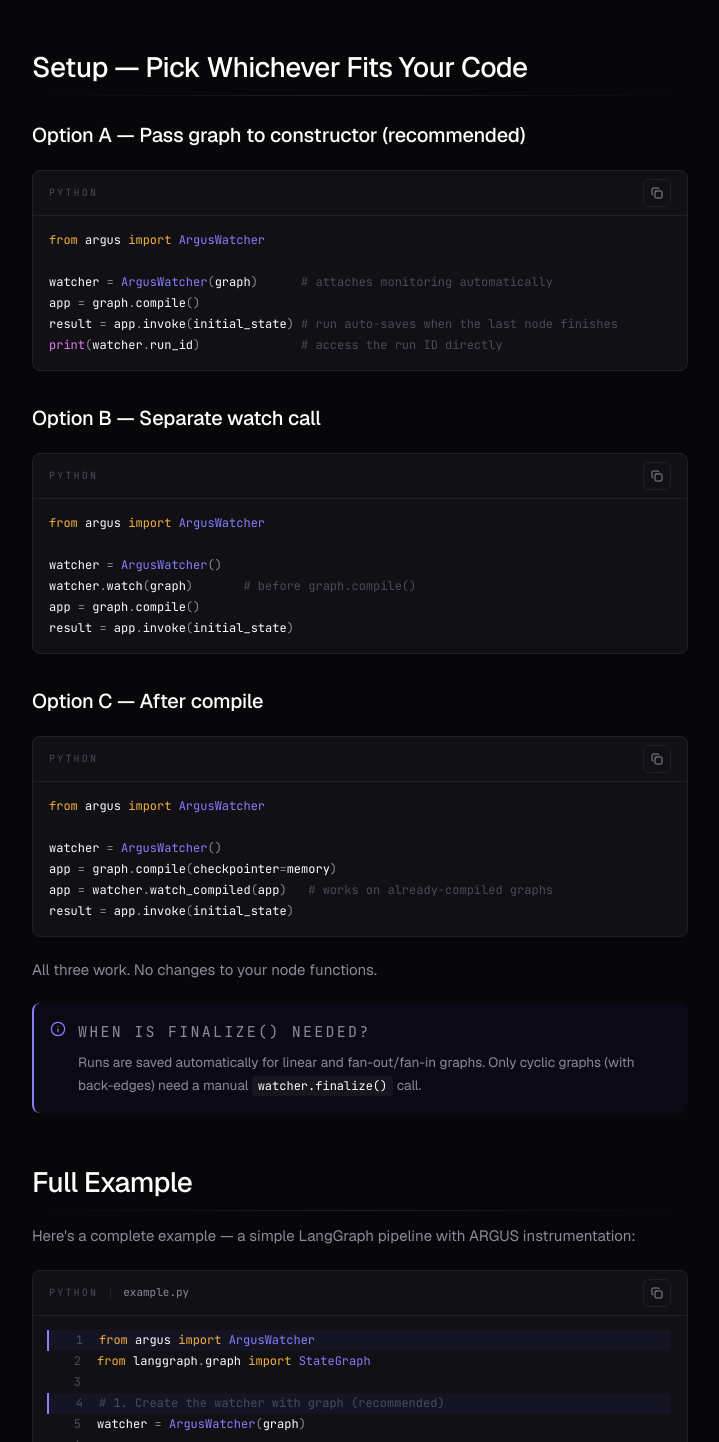
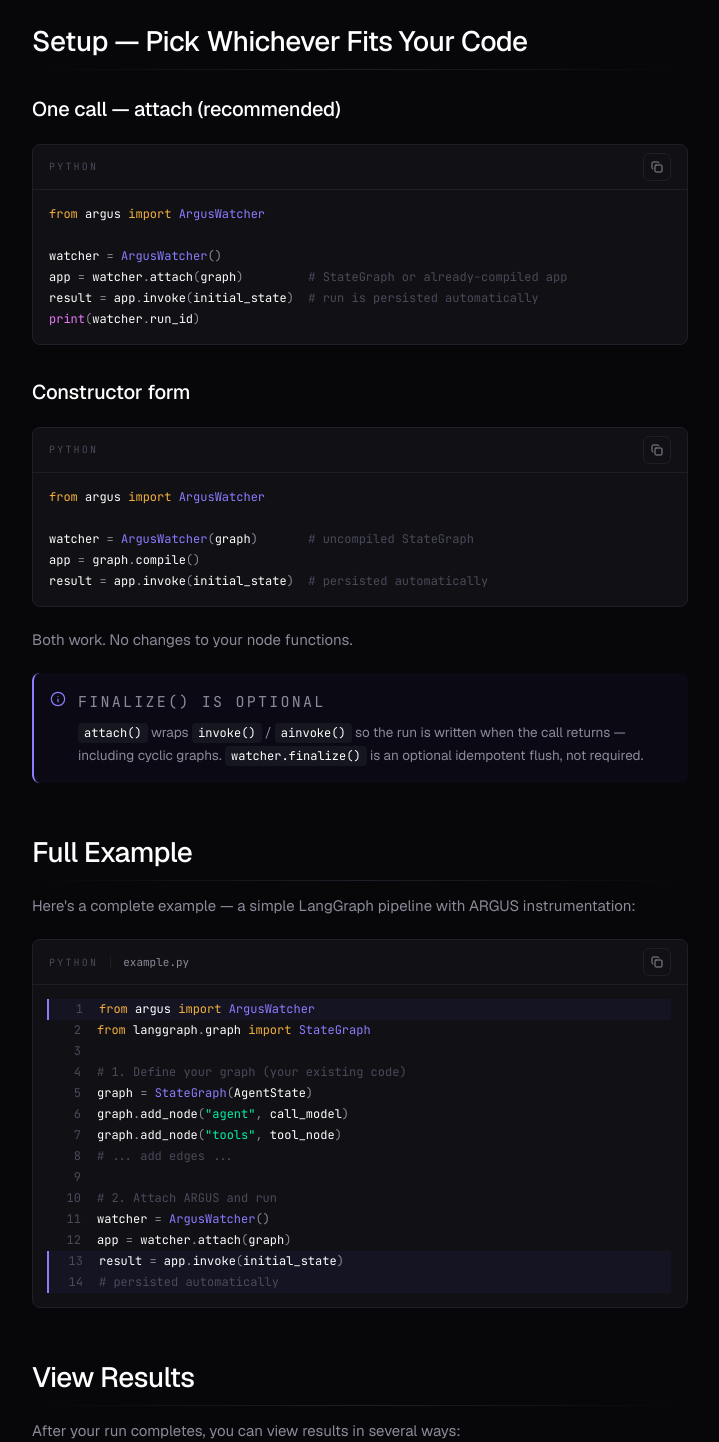
Before and after one commit to VaradDurge/Website-for-Argus, a Next.js app: page /docs/quickstart in a window 1280 px wide. Shown: the part 1248-2690 px from the top of the page, without its empty margins (300-1019 px from the left). Built offline with nearby package versions, Linux system fonts and the light colour scheme.

Commit message:
docs: Wave A install and attach() on landing and docs
Teach pip install argus-agents as the full product, ArgusWatcher().attach(graph) as the one-call API, and finalize() as optional.

```diff
--- a/app/components/AgentSetup.tsx
+++ b/app/components/AgentSetup.tsx
@@ -35,10 +35,7 @@
 def search(state: AgentState) -> dict:
     return {"results": [...]}
 
-3. GRAPH STRUCTURE: Check if the graph is:
-  - Linear (A → B → C) — auto-finalize works, no extra code needed
-  - Fan-out/fan-in (DAG) — auto-finalize works
-  - Cyclic (has loops / back-edges) — will need watcher.finalize() after invoke
+3. GRAPH STRUCTURE: Linear, fan-out/fan-in (DAG), and cyclic (loops / back-edges) all persist automatically after invoke() — no finalize() call needed.
 
 4. ASYNC CHECK: If node functions are async (async def), ARGUS handles both — just make sure you're using await app.ainvoke() not app.invoke().
 
@@ -56,31 +53,22 @@
 
 STEP 3 — INTEGRATE ARGUS
 
-Install with all features:
-
-pip install argus-agents[all]
-
-Or install only what you need:
-
-pip install argus-agents                    # core only (zero dependencies)
-pip install argus-agents[langgraph]         # + LangGraph adapter
-pip install argus-agents[cli]               # + argus CLI commands
-pip install argus-agents[llm]               # + LLM investigation & semantic judge
-pip install argus-agents[langgraph,cli]     # LangGraph + CLI (no LLM features)
+Install: pip install argus-agents
+(The PyPI package is argus-agents, not argus. Default install includes the CLI, LangGraph adapter, and UI. Do not add [cli] or [langgraph] extras. LLM judge is optional: pip install argus-agents[llm])
 
 Add ArgusWatcher to the file where the graph is built:
 
 from argus import ArgusWatcher
 
-watcher = ArgusWatcher(graph)          # pass StateGraph before compile()
-app = graph.compile()
-result = app.invoke(initial_state)
+watcher = ArgusWatcher()
+app = watcher.attach(graph)            # StateGraph OR already-compiled app
+result = app.invoke(initial_state)     # run persists automatically
 print(watcher.run_id)
 
-If the graph is already compiled elsewhere, use watch_compiled():
+If you prefer compiling yourself:
 
-watcher = ArgusWatcher()
-app = watcher.watch_compiled(app)
+watcher = ArgusWatcher(graph)          # uncompiled StateGraph
+app = graph.compile()
 result = app.invoke(initial_state)
 
 STEP 4 — PICK THE RIGHT CONFIG
@@ -99,12 +87,12 @@
         "*": lambda o: ("error" not in o, "error key present"),
     },
 
-    # --- LLM investigation (needs argus login) ---
-    investigate=True,         # LLM root-cause analysis on failures (default: True)
+    # --- LLM investigation (default: True) ---
+    investigate=True,         # LLM root-cause analysis on failures
                               # set to "always" to investigate every run, False to disable
 
-    # --- LLM semantic judge (needs argus login) ---
-    semantic_judge=True,      # LLM reviews every node's output for subtle issues (default: True)
+    # --- LLM semantic judge (default: True) ---
+    semantic_judge=True,      # LLM reviews every node's output for subtle issues
     judge_model="gpt-4o",     # or "gpt-4o-mini" for cheaper runs
 
     # --- Deterministic rerun ---
@@ -135,10 +123,9 @@
     validators={...},
 )
 
-If the graph has cycles (loops / back-edges), call finalize after invoke:
-
+app = watcher.attach(graph)
 result = app.invoke(initial_state)
-watcher.finalize()    # required for cyclic graphs, safe to call on any graph
+# persisted automatically — finalize() is optional
 
 After running the pipeline:
 
--- a/app/components/Comparison.tsx
+++ b/app/components/Comparison.tsx
@@ -21,7 +21,7 @@
   },
   {
     capability: "Setup",
-    argus: "argus.wrap(graph) — 2 lines, no account needed",
+    argus: "ArgusWatcher().attach(graph) — 2 lines, no account needed",
     others: "SDK + cloud platform + dashboard config",
   },
   {
--- a/app/components/Footer.tsx
+++ b/app/components/Footer.tsx
@@ -8,7 +8,7 @@
 export function Footer() {
   const [copied, setCopied] = useState(false);
   const copyRef = useRef<HTMLButtonElement>(null);
-  const cmd = "pip install argus-agent";
+  const cmd = "pip install argus-agents";
 
   return (
     <footer id="footer" className="relative border-t border-[var(--border)] mt-16">
--- a/app/docs/content/registry.ts
+++ b/app/docs/content/registry.ts
@@ -162,6 +162,7 @@
     toc: [
       { id: "arguswatcher", label: "ArgusWatcher", level: 2 },
       { id: "methods", label: "Methods", level: 2 },
+      { id: "attach", label: ".attach()", level: 3 },
       { id: "watch", label: ".watch()", level: 3 },
       { id: "finalize", label: ".finalize()", level: 3 },
       { id: "get-trace", label: ".get_trace()", level: 3 },
--- a/app/docs/pages/APIReference.tsx
+++ b/app/docs/pages/APIReference.tsx
@@ -27,7 +27,7 @@
                 name: "graph",
                 type: "StateGraph",
                 default: "None",
-                description: "LangGraph graph to monitor. If passed, watch() is called automatically.",
+                description: "Uncompiled StateGraph to monitor. Or omit and call attach() on a StateGraph or compiled app.",
               },
               {
                 name: "max_field_size",
@@ -92,12 +92,29 @@
         Methods
       </Heading>
 
+      <Heading level={3} id="attach">
+        .attach()
+      </Heading>
+      <p className="mt-3 text-[15px] leading-[1.75] text-[var(--text-muted)]">
+        One call for a StateGraph or an already-compiled app. Returns a compiled app with
+        monitoring. <code>invoke()</code> / <code>ainvoke()</code> persist the run when they
+        return. Prefer this for new code.
+      </p>
+
+      <CodeBlock
+        language="python"
+        code={`watcher = ArgusWatcher()
+app = watcher.attach(graph)         # StateGraph or compiled app
+result = app.invoke(initial_state)  # persisted automatically`}
+      />
+
       <Heading level={3} id="watch">
         .watch()
       </Heading>
       <p className="mt-3 text-[15px] leading-[1.75] text-[var(--text-muted)]">
-        Instrument a graph for monitoring. Call before <code>graph.compile()</code>.
-        Not needed if you passed <code>graph</code> to the constructor.
+        Thin wrapper around <code>attach()</code> for an uncompiled StateGraph. Prefer{" "}
+        <code>attach()</code> for new code. Not needed if you passed <code>graph</code> to
+        the constructor.
       </p>
 
       <CodeBlock
@@ -105,41 +122,36 @@
         code={`watcher.watch(graph: StateGraph) -> None`}
       />
 
-      <Callout type="warning">
-        Call <code>watch()</code> before <code>graph.compile()</code>. If you compile first,
-        ARGUS can&apos;t instrument the nodes.
-      </Callout>
-
       <Heading level={3} id="watch-compiled">
         .watch_compiled()
       </Heading>
       <p className="mt-3 text-[15px] leading-[1.75] text-[var(--text-muted)]">
-        Instrument an already-compiled graph. Use when you can&apos;t call{" "}
-        <code>watch()</code> before compilation (e.g. when using a checkpointer).
+        Thin wrapper around <code>attach()</code> for an already-compiled graph. Prefer{" "}
+        <code>attach()</code> for new code.
       </p>
 
       <CodeBlock
         language="python"
-        code={`app = graph.compile(checkpointer=memory)
-app = watcher.watch_compiled(app) -> CompiledGraph`}
+        code={`app = watcher.attach(compiled_app)  # preferred
+app = watcher.watch_compiled(app)   # equivalent thin wrapper`}
       />
 
       <Heading level={3} id="finalize">
         .finalize()
       </Heading>
       <p className="mt-3 text-[15px] leading-[1.75] text-[var(--text-muted)]">
-        Run all detection layers, execute forensic analysis, and persist results.
-        Only needed for cyclic graphs — linear and fan-out graphs auto-save.
+        Optional idempotent flush. Not required after <code>invoke()</code> — including cyclic
+        graphs. Safe to call; a second call is a no-op.
       </p>
 
       <CodeBlock
         language="python"
-        code={`watcher.finalize() -> Trace`}
+        code={`watcher.finalize()  # optional`}
       />
 
       <p className="mt-3 text-[15px] leading-[1.75] text-[var(--text-muted)]">
-        Returns the completed <code>Trace</code> object. If <code>strict=True</code> and
-        detections fire, raises <code>DetectionError</code> after storing the trace.
+        If <code>strict=True</code> and detections fire, raises <code>DetectionError</code> after
+        storing the run.
       </p>
 
       <Heading level={3} id="get-trace">
--- a/app/docs/pages/Architecture.tsx
+++ b/app/docs/pages/Architecture.tsx
@@ -63,8 +63,8 @@
       </ol>
 
       <Callout type="info" title="Auto-save">
-        For linear and fan-out/fan-in graphs, detection and storage happen automatically when the
-        last node finishes. Only cyclic graphs need a manual <code>watcher.finalize()</code> call.
+        Detection and storage happen when <code>invoke()</code> / <code>ainvoke()</code> returns,
+        including cyclic graphs. <code>finalize()</code> is optional and idempotent.
       </Callout>
 
       <Heading level={2} id="two-entry-points">
--- a/app/docs/pages/Configuration.tsx
+++ b/app/docs/pages/Configuration.tsx
@@ -23,7 +23,7 @@
                 name: "graph",
                 type: "StateGraph",
                 default: "None",
-                description: "LangGraph graph to monitor. If passed, watch() is called automatically.",
+                description: "Uncompiled StateGraph to monitor. Or omit and call attach() on a StateGraph or compiled app.",
               },
               {
                 name: "max_field_size",
--- a/app/docs/pages/CoreConcepts.tsx
+++ b/app/docs/pages/CoreConcepts.tsx
@@ -25,10 +25,10 @@
         language="python"
         code={`from argus import ArgusWatcher
 
-watcher = ArgusWatcher(graph)      # attaches monitoring automatically
-app = graph.compile()
-result = app.invoke(initial_state) # run auto-saves when the last node finishes
-print(watcher.run_id)              # access the run ID directly`}
+watcher = ArgusWatcher()
+app = watcher.attach(graph)         # StateGraph or already-compiled app
+result = app.invoke(initial_state)  # persisted automatically
+print(watcher.run_id)`}
       />
 
       <Callout type="info">
@@ -173,9 +173,9 @@
         <li>You view results via CLI, UI, or programmatic API</li>
       </ol>
 
-      <Callout type="info" title="Finalize">
-        Runs are saved automatically for linear and fan-out/fan-in graphs. Only cyclic graphs
-        (with back-edges) need a manual <code>watcher.finalize()</code> call.
+      <Callout type="info" title="Persistence">
+        Runs persist when <code>invoke()</code> returns, including cyclic graphs.{" "}
+        <code>finalize()</code> is an optional idempotent flush, not required.
       </Callout>
     </>
   );
--- a/app/docs/pages/Introduction.tsx
+++ b/app/docs/pages/Introduction.tsx
@@ -52,11 +52,10 @@
         language="python"
         code={`from argus import ArgusWatcher
 
-# Option A — pass graph to constructor (recommended)
-watcher = ArgusWatcher(graph)      # attaches monitoring automatically
-app = graph.compile()
-result = app.invoke(initial_state) # run auto-saves when the last node finishes
-print(watcher.run_id)              # access the run ID directly`}
+watcher = ArgusWatcher()
+app = watcher.attach(graph)         # StateGraph or already-compiled app
+result = app.invoke(initial_state)  # persisted automatically
+print(watcher.run_id)`}
       />
 
       <p className="mt-4 text-[15px] leading-[1.75] text-[var(--text-muted)]">
@@ -82,8 +81,8 @@
       />
 
       <p className="mt-4 text-[15px] leading-[1.75] text-[var(--text-muted)]">
-        Runs are saved automatically for linear and fan-out/fan-in graphs. Only cyclic graphs
-        (with back-edges) need a manual <code>watcher.finalize()</code> call.
+        Runs persist when <code>invoke()</code> returns, including cyclic graphs.{" "}
+        <code>finalize()</code> is optional and idempotent — not required in the happy path.
       </p>
 
       <figure className="my-6 max-w-[480px]">
--- a/app/docs/pages/Quickstart.tsx
+++ b/app/docs/pages/Quickstart.tsx
@@ -22,14 +22,13 @@
       <Heading level={2} id="installation">
         Installation
       </Heading>
-      <CodeBlock language="bash" code={`pip install "argus-agents[all]"`} />
+      <CodeBlock language="bash" code={`pip install argus-agents`} />
       <p className="mt-3 text-[15px] leading-[1.75] text-[var(--text-muted)]">
-        This installs the full product — the <code>argus</code> CLI, the LangGraph adapter,
-        and AI-powered detection. No account, no config files, no cloud: ARGUS runs fully
+        This is the full product — the <code>argus</code> CLI, the LangGraph adapter, and the
+        local UI (<code>argus ui</code>). No account, no config files, no cloud: ARGUS runs fully
         local, runs are stored in <code>.argus/runs/</code>, and heuristic detection works out
-        of the box. (The zero-dependency library alone is <code>pip install argus-agents</code>;
-        add <code>[cli]</code>, <code>[langgraph]</code>, or <code>[llm]</code> for just the
-        piece you need.)
+        of the box. LLM-powered features (semantic judge, investigator) stay optional:{" "}
+        <code>pip install &quot;argus-agents[llm]&quot;</code>.
       </p>
 
       <Heading level={2} id="bring-your-own-key">
@@ -55,51 +54,38 @@
       </Heading>
 
       <Heading level={3} id="option-a">
-        Option A — Pass graph to constructor (recommended)
-      </Heading>
-      <CodeBlock
-        language="python"
-        code={`from argus import ArgusWatcher
-
-watcher = ArgusWatcher(graph)      # attaches monitoring automatically
-app = graph.compile()
-result = app.invoke(initial_state) # run auto-saves when the last node finishes
-print(watcher.run_id)              # access the run ID directly`}
-      />
-
-      <Heading level={3} id="option-b">
-        Option B — Separate watch call
+        One call — attach (recommended)
       </Heading>
       <CodeBlock
         language="python"
         code={`from argus import ArgusWatcher
 
 watcher = ArgusWatcher()
-watcher.watch(graph)       # before graph.compile()
-app = graph.compile()
-result = app.invoke(initial_state)`}
+app = watcher.attach(graph)         # StateGraph or already-compiled app
+result = app.invoke(initial_state)  # run is persisted automatically
+print(watcher.run_id)`}
       />
 
-      <Heading level={3} id="option-c">
-        Option C — After compile
+      <Heading level={3} id="option-b">
+        Constructor form
       </Heading>
       <CodeBlock
         language="python"
         code={`from argus import ArgusWatcher
 
-watcher = ArgusWatcher()
-app = graph.compile(checkpointer=memory)
-app = watcher.watch_compiled(app)   # works on already-compiled graphs
-result = app.invoke(initial_state)`}
+watcher = ArgusWatcher(graph)       # uncompiled StateGraph
+app = graph.compile()
+result = app.invoke(initial_state)  # persisted automatically`}
       />
 
       <p className="mt-4 text-[15px] leading-[1.75] text-[var(--text-muted)]">
-        All three work. No changes to your node functions.
+        Both work. No changes to your node functions.
       </p>
 
-      <Callout type="info" title="When is finalize() needed?">
-        Runs are saved automatically for linear and fan-out/fan-in graphs. Only cyclic graphs
-        (with back-edges) need a manual <code>watcher.finalize()</code> call.
+      <Callout type="info" title="finalize() is optional">
+        <code>attach()</code> wraps <code>invoke()</code> / <code>ainvoke()</code> so the run is
+        written when the call returns — including cyclic graphs.{" "}
+        <code>watcher.finalize()</code> is an optional idempotent flush, not required.
       </Callout>
 
       <Heading level={2} id="run-your-pipeline">
@@ -113,25 +99,21 @@
         language="python"
         filename="example.py"
         showLineNumbers
-        highlights={[1, 4, 11]}
+        highlights={[1, 13, 14]}
         code={`from argus import ArgusWatcher
 from langgraph.graph import StateGraph
 
-# 1. Create the watcher with graph (recommended)
-watcher = ArgusWatcher(graph)
-
-# 2. Define your graph (your existing code)
+# 1. Define your graph (your existing code)
 graph = StateGraph(AgentState)
 graph.add_node("agent", call_model)
 graph.add_node("tools", tool_node)
 # ... add edges ...
 
-# 3. Compile and run
-app = graph.compile()
+# 2. Attach ARGUS and run
+watcher = ArgusWatcher()
+app = watcher.attach(graph)
 result = app.invoke(initial_state)
-
-# Run auto-saves for linear/fan-out graphs
-# For cyclic graphs, call watcher.finalize()`}
+# persisted automatically`}
       />
 
       <Heading level={2} id="view-results">
--- a/app/docs/pages/Watchers.tsx
+++ b/app/docs/pages/Watchers.tsx
@@ -19,34 +19,26 @@
         Basic Usage
       </Heading>
       <p className="mt-3 text-[15px] leading-[1.75] text-[var(--text-muted)]">
-        Three ways to set up. Pick whichever fits your code:
+        One call covers StateGraph and already-compiled apps:
       </p>
 
       <CodeBlock
         language="python"
         code={`from argus import ArgusWatcher
 
-# Option A — pass graph to constructor (recommended)
-watcher = ArgusWatcher(graph)
+watcher = ArgusWatcher()
+app = watcher.attach(graph)         # StateGraph or compiled app
+result = app.invoke(initial_state)  # persisted automatically
+
+# Constructor form still works if you compile yourself:
+watcher = ArgusWatcher(graph)       # uncompiled StateGraph
 app = graph.compile()
-result = app.invoke(initial_state)
-
-# Option B — separate watch call
-watcher = ArgusWatcher()
-watcher.watch(graph)
-app = graph.compile()
-result = app.invoke(initial_state)
-
-# Option C — after compile
-watcher = ArgusWatcher()
-app = graph.compile(checkpointer=memory)
-app = watcher.watch_compiled(app)
 result = app.invoke(initial_state)`}
       />
 
       <p className="mt-3 text-[15px] leading-[1.75] text-[var(--text-muted)]">
-        Runs save automatically for linear and fan-out graphs. Cyclic graphs need
-        a manual <code>watcher.finalize()</code> call.
+        Runs persist when <code>invoke()</code> returns, including cyclic graphs.{" "}
+        <code>finalize()</code> is an optional idempotent flush, not required.
       </p>
 
       <Heading level={2} id="parameters">
@@ -66,7 +58,7 @@
                 name: "graph",
                 type: "StateGraph",
                 default: "None",
-                description: "LangGraph graph to monitor. If passed, watch() is called automatically.",
+                description: "Uncompiled StateGraph to monitor. Or omit and call attach() on a StateGraph or compiled app.",
               },
               {
                 name: "max_field_size",
@@ -201,10 +193,8 @@
         </li>
       </ol>
 
-      <Callout type="danger" title="Single-use">
-        A Watcher instance is single-use. After finalize, create a new Watcher for the next
-        run. Calling <code>watch()</code> on a finalized Watcher raises{" "}
-        <code>WatcherStateError</code>.
+      <Callout type="info" title="One run per Watcher">
+        A Watcher instance tracks one execution run. Create a new Watcher for the next run.
       </Callout>
     </>
   );
```
